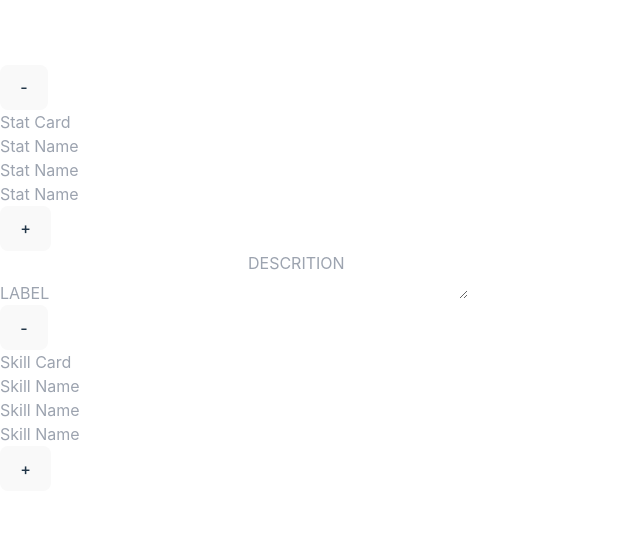
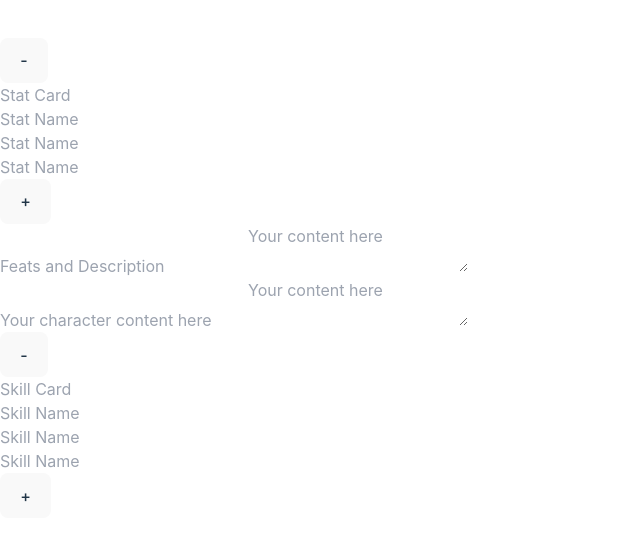
Before and after one commit to frenzie24/charactercompendium, a React (Vite) app in the folder client/: page / in a window 1280 px wide. Shown: the part 122-662 px from the top of the page, without its empty margins (0-640 px from the left). Built offline with nearby package versions, Linux system fonts and the light colour scheme.

Commit message:
fixed some issues with passing callbacks

```diff
--- a/client/src/App.jsx
+++ b/client/src/App.jsx
@@ -14,11 +14,14 @@ function App() {
 
   return (
     <>
-    <div className='flex flex-row flex-wrap w-screen justify-between items-center px-20 bg-purple-900'>
-      {/*<BaseStats name={"Chadness"} val={5} progress={"▀"} /> */}
-      <CharacterList listName={"Stat"} />
-      <TextAreaComponent />
-      <CharacterList listName={"Skill"} />
+      <div className='flex flex-row flex-wrap w-screen justify-between items-center px-20 bg-purple-900'>
+        {/*<BaseStats name={"Chadness"} val={5} progress={"▀"} /> */}
+        <CharacterList listName={"Stat"} />
+        <div className=''>
+          <TextAreaComponent placeholder={{ label: 'Feats and Description' }} />
+          <TextAreaComponent placeholder={{ label: 'Your character content here' }} />
+        </div>
+        <CharacterList listName={"Skill"} />
       </div>
 
     </>
--- a/client/src/components/CharacterList.jsx
+++ b/client/src/components/CharacterList.jsx
@@ -5,16 +5,19 @@ import ListInputCopmponent from "./ListInputComponent";
 const CharacterList = ({ listName }) => {
 
     // callback hook to pass to child list items
-    const handleChange = (ev, setInputCallBack) => {
-        ev.preventDefault();
-        const target = ev.target;
+   // callback hook to pass to child list items
+   const handleChange = (ev, setInputCallBack) => {
+    ev.preventDefault();
+    const target = ev.target;
 
-       setInputCallBack(target.value);
+    if (target.type == "textarea") {
+        setDescription(target.value);
+    } else setInputCallBack(target.value);
 
-    }
+}
     return (
 
-        <div className="flex flex-row flex-wrap w-70 justify-center [&_*]:text-center p-1">
+        <div className="flex flex-row flex-wrap w-70 justify-center [&_*]:text-center p-1 ">
 
             <StepBtn onClick={() => { }} symbol={'-'} />
             <div className="w-60 py-4 [&_*]:w-52 bg-gray-800 rounded-md flex flex-row flex-wrap justify-center">
--- a/client/src/components/TextAreaComponent.jsx
+++ b/client/src/components/TextAreaComponent.jsx
@@ -1,29 +1,26 @@
 import React, { useEffect, useState } from "react";
 
-//returns a flex element with an input field for a label and a text area for description
-const TextAreaComponent = () => {
+//returns a flex element with an input field for a label and a text area for content
+const TextAreaComponent = ({ placeholder, handleChange }) => {
     const [input, setInput] = useState('');
-    const [description, setDescription] = useState('');
+    const [content, setContent] = useState('');
 
-    const handleChange =(ev) => {
-        ev.preventDefault();
-        const target = ev.target;
+    const labelPlaceHolder = placeholder ? placeholder.label ? placeholder.label : "Your label here" : "Your label here";
+    const contentPlaceHolder = placeholder ? placeholder.content ? placeholder.content : "Your content here" : "Your content here";
 
-        if(target.type == "textarea") {
-            setDescription(target.value);
-        } else setInput(target.value);
 
-    }
+    const _handleChange = (ev) => handleChange(ev, setInput);
 
-    useEffect(()=> {
-        console.log(...['state updated\n', `input: ${input}\ndescription: ${description}`])
-    }, [input, description])
+
+    useEffect(() => {
+        console.log(...['state updated\n', `input: ${input}\ndescription: ${content}`])
+    }, [input, content])
 
 
     return (
         <section className="flex flex-row flex-wrap justify-center items-center">
-            <input id="" className="w-full text-center" placeholder="LABEL" onChange={handleChange} value={input}></input>
-            <textarea id="" className="w-full text-center min-h-" placeholder="DESCRITION" onChange={handleChange} value={description}></textarea>
+            <input id="" className="w-full text-center" placeholder={labelPlaceHolder} onChange={_handleChange} value={input}></input>
+            <textarea id="" className="w-full text-center min-h-48" placeholder={contentPlaceHolder} onChange={_handleChange} value={content}></textarea>
         </section>
     )
 
```
